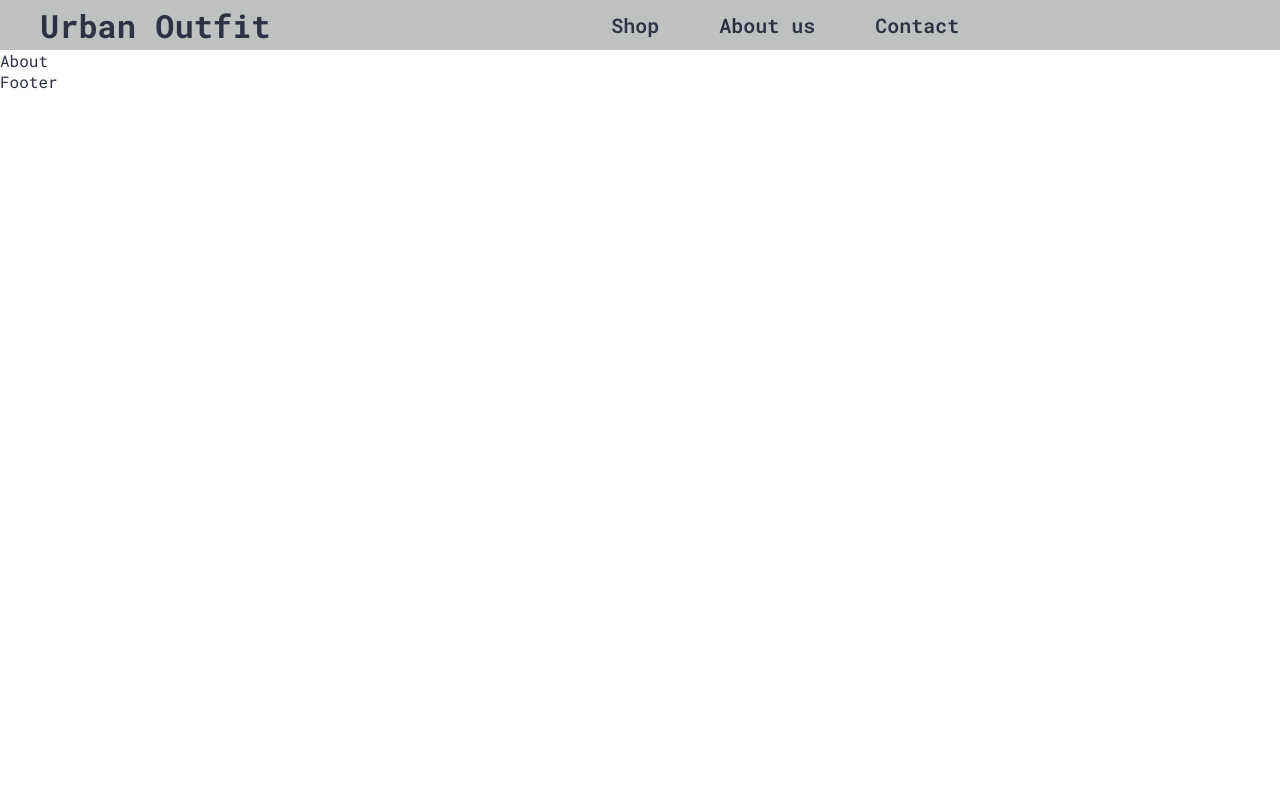
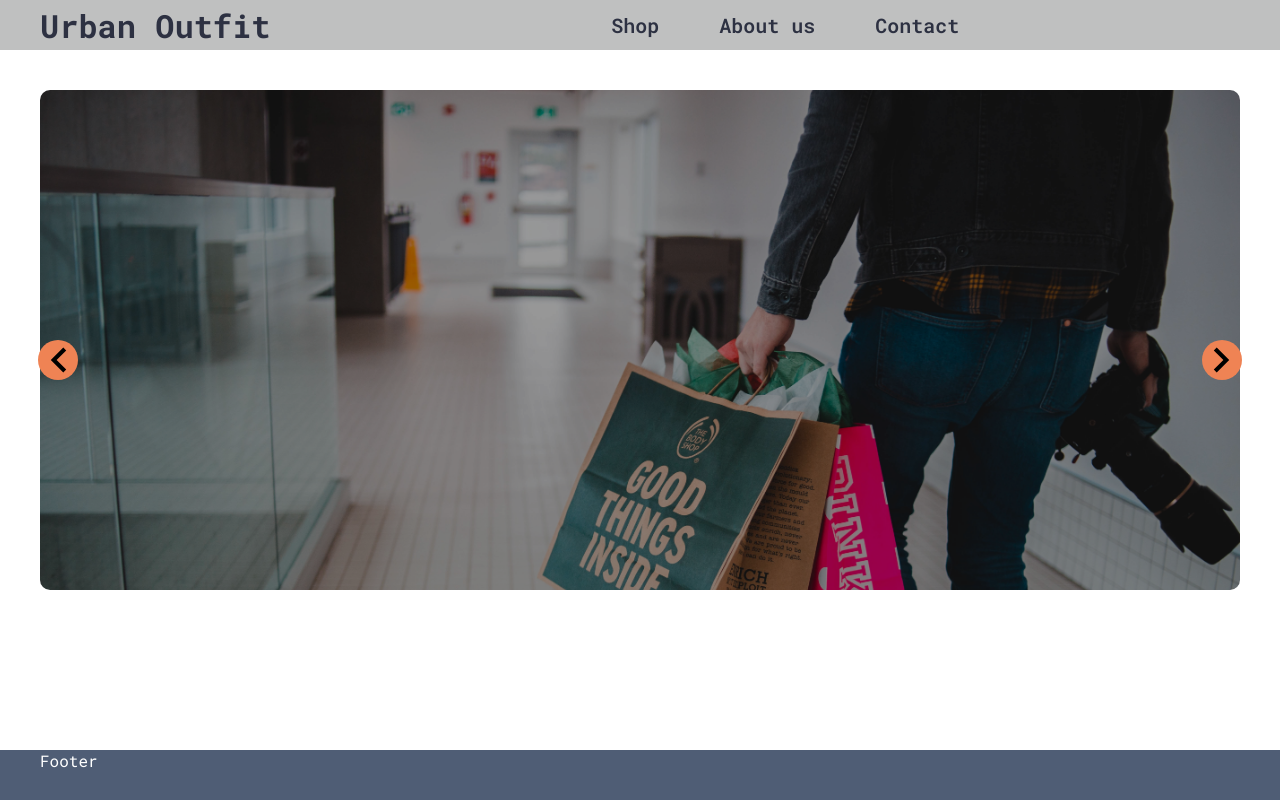
Before and after one commit to ruslansymonenko/Urban-Outfit-Shop, a React (Create React App) app in the folder client/: page /about in a window 1280 px wide. Built offline with nearby package versions, Linux system fonts and the light colour scheme.

Commit message:
working on slider, started making footer

```diff
--- a/client/src/components/Footer.js
+++ b/client/src/components/Footer.js
@@ -1,6 +1,12 @@
 const Footer = () => {
   return(
-    <footer className="footer">Footer</footer>
+    <footer className="footer">
+      <div className="container">
+        <div className="footer-content">
+          Footer
+        </div>
+      </div>
+    </footer>
   )
 }
 
--- a/client/src/components/Slider.js
+++ b/client/src/components/Slider.js
@@ -3,6 +3,8 @@
 import sliderImg1 from '../assets/images/slider/slider-1.jpg';
 import sliderImg2 from '../assets/images/slider/slider-2.jpg';
 import sliderImg3 from '../assets/images/slider/slider-3.jpg';
+import arrowLeft from '../assets/icons/arrow-left.svg';
+import arrowRight from '../assets/icons/arrow-right.svg';
 
 const Slider = () => {
   const [sliderItem, setSliderItem] = useState(0);
@@ -50,13 +52,13 @@
         className="slider-btn slider-btn__prev"
         onClick={prevSlide}
         >
-
+        <img className='slider-btn__arrow' src={arrowLeft} alt="" />
       </button>
       <button
         className="slider-btn slider-btn__next"
         onClick={nextSlide}
         >
-
+        <img className='slider-btn__arrow' src={arrowRight} alt="" />
       </button>
     </div>
   )
--- a/client/src/index.css
+++ b/client/src/index.css
@@ -130,6 +130,9 @@
 }
 
 .slider-btn{
+  display: flex;
+  align-items: center;
+  justify-content: center;
   position: absolute;
   height: 40px;
   width: 40px;
@@ -138,7 +141,13 @@
   background-color: var(--orange);
   cursor: pointer;
   top: 50%;
+  transition: 0.6s;
 }
+
+.slider-btn:hover{
+  background-color: var(--light-gray);
+}
+
 
 .slider-btn__prev{
   left: 3%;
@@ -147,3 +156,22 @@
 .slider-btn__next{
   right: 3%;
 }
+
+.slider-btn__arrow{
+  height: 90%;
+  width: 90%;
+}
+
+
+
+/*---------------FOOTER*/
+
+.footer {
+  color: var(--main-white);
+  position: absolute;
+  bottom: 0;
+  left: 0;
+  width: 100%;
+  height: 50px;
+  background-color: var(--md-gray);
+}
--- a/client/src/pages/AboutPage.js
+++ b/client/src/pages/AboutPage.js
@@ -1,6 +1,10 @@
+import { Slider } from "../components/Slider"
+
 const AboutPage = () => {
   return(
-    <section className="about">About</section>
+    <section className="about">
+      <Slider/>
+    </section>
   )
 }
 
--- a/client/src/pages/ContactPage.js
+++ b/client/src/pages/ContactPage.js
@@ -1,6 +1,10 @@
+import { Slider } from "../components/Slider"
+
 const ContactPage = () => {
   return(
-    <section className="contact">Contact</section>
+    <section className="contact">
+      Contact
+    </section>
   )
 }
 
```
Also changed, not shown: client/src/assets/icons/arrow-left.svg (added), client/src/assets/icons/arrow-right.svg (added). Lines whose indentation alone changed are shown as unchanged.
